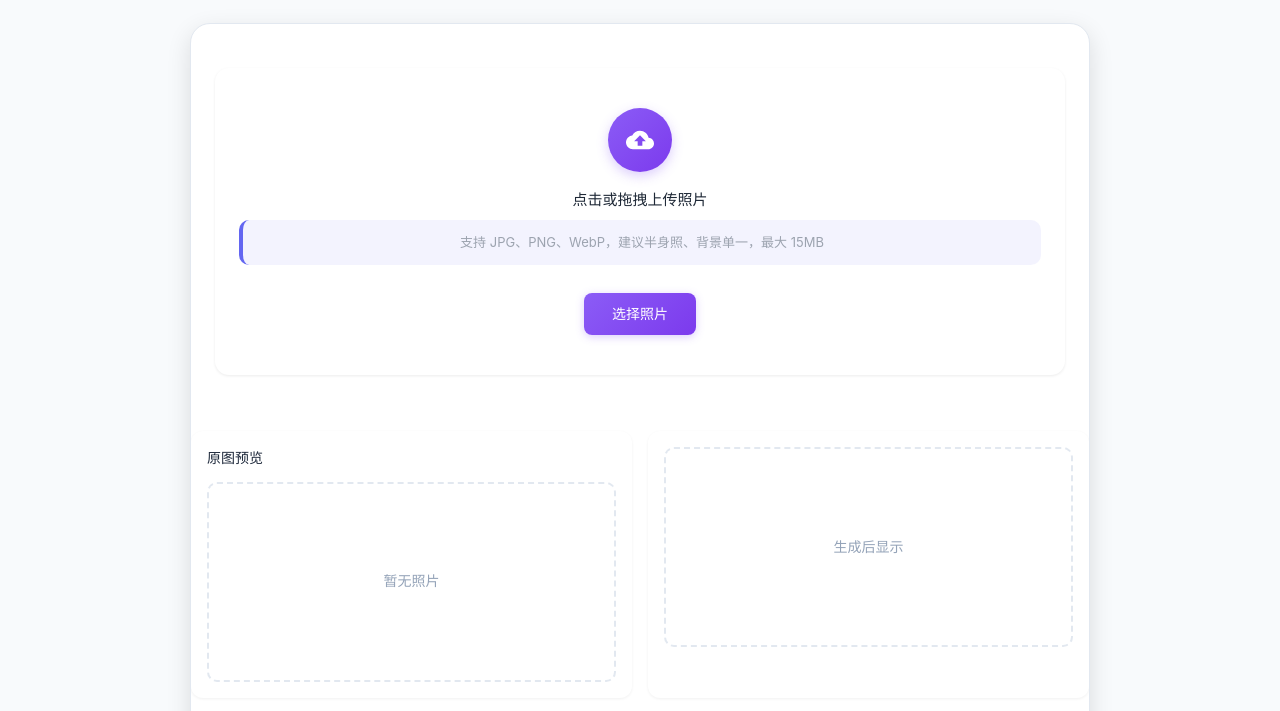
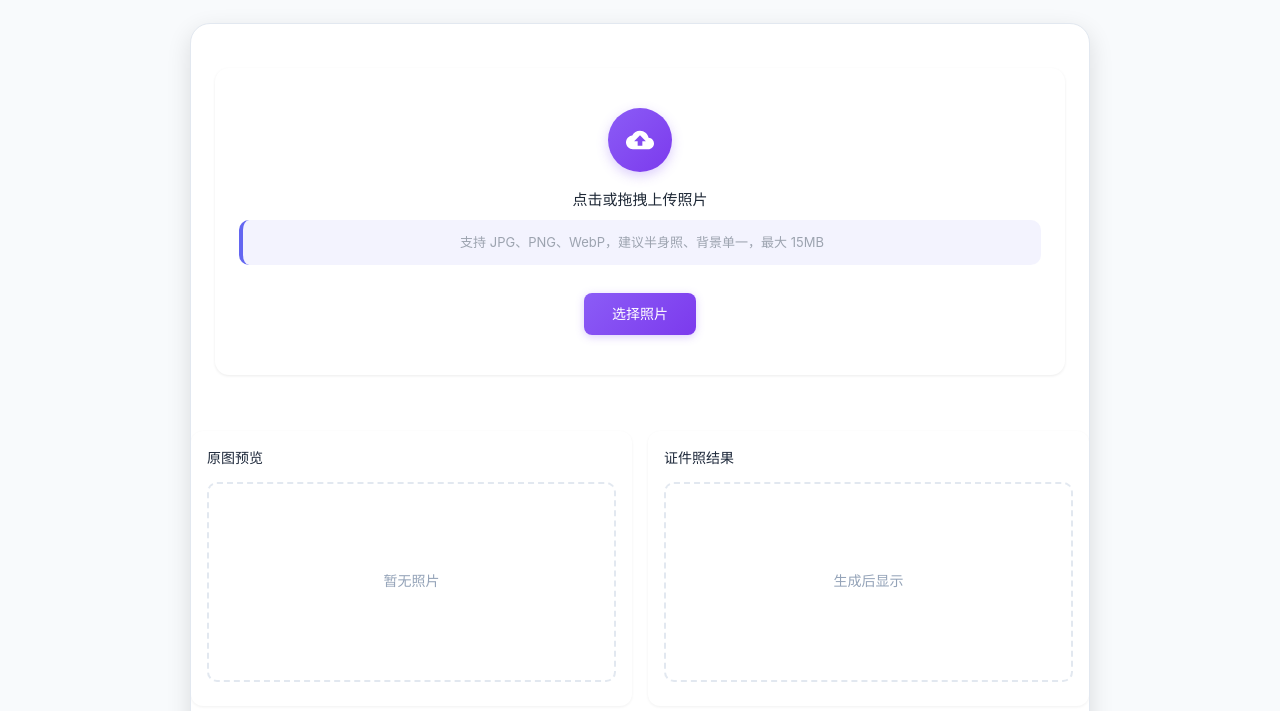
Before and after one commit to SmartBigBoy/Toolkit, a website: page tools/photo.html in a window 1280 px wide. Shown: the part 50-761 px from the top of the page. Drawn offline with Linux system fonts and the light colour scheme.

Commit message:
fix: 添加证件照结果标题，保持与原图预览一致

```diff
--- a/tools/photo.html
+++ b/tools/photo.html
@@ -291,6 +291,7 @@
           </div>
         </div>
         <div class="photo-panel">
+          <h3>证件照结果</h3>
           <div class="preview-box">
             <span id="resultPlaceholder" class="preview-placeholder">生成后显示</span>
             <img id="previewResult" alt="证件照结果" hidden style="max-width:100%;max-height:320px;object-fit:contain;">
```
